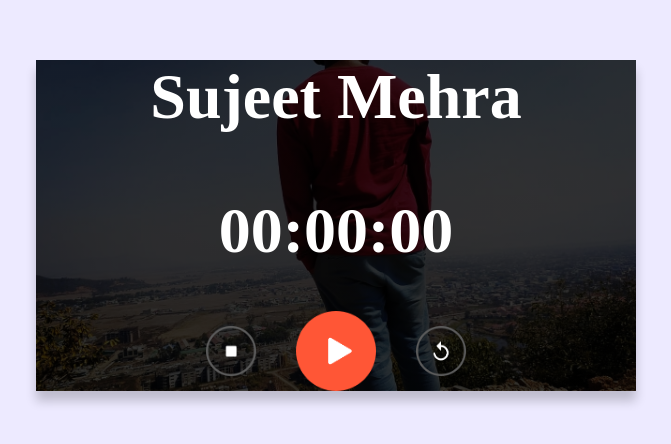
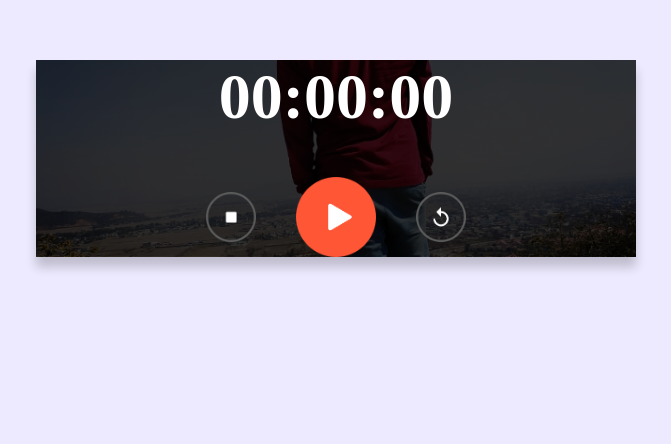
Before and after one commit to sujeetmehra18d98/stopwatch, a plain HTML site: page index.html in a window 1280 px wide. Shown: the part 140-584 px from the top of the page, without its empty margins (304-975 px from the left). Drawn offline with Linux system fonts and the light colour scheme.

Commit message:
Update index.html

```diff
--- a/index.html
+++ b/index.html
@@ -8,7 +8,7 @@
 
     <body>
         <div class="stopwatch">
-            <h1>Sujeet Mehra</h1>
+
             <h1 id="displayTime">00:00:00</h1>
             <div class="buttons">
                 <img src="images/stop.png" onclick="watchsStop()">
```
